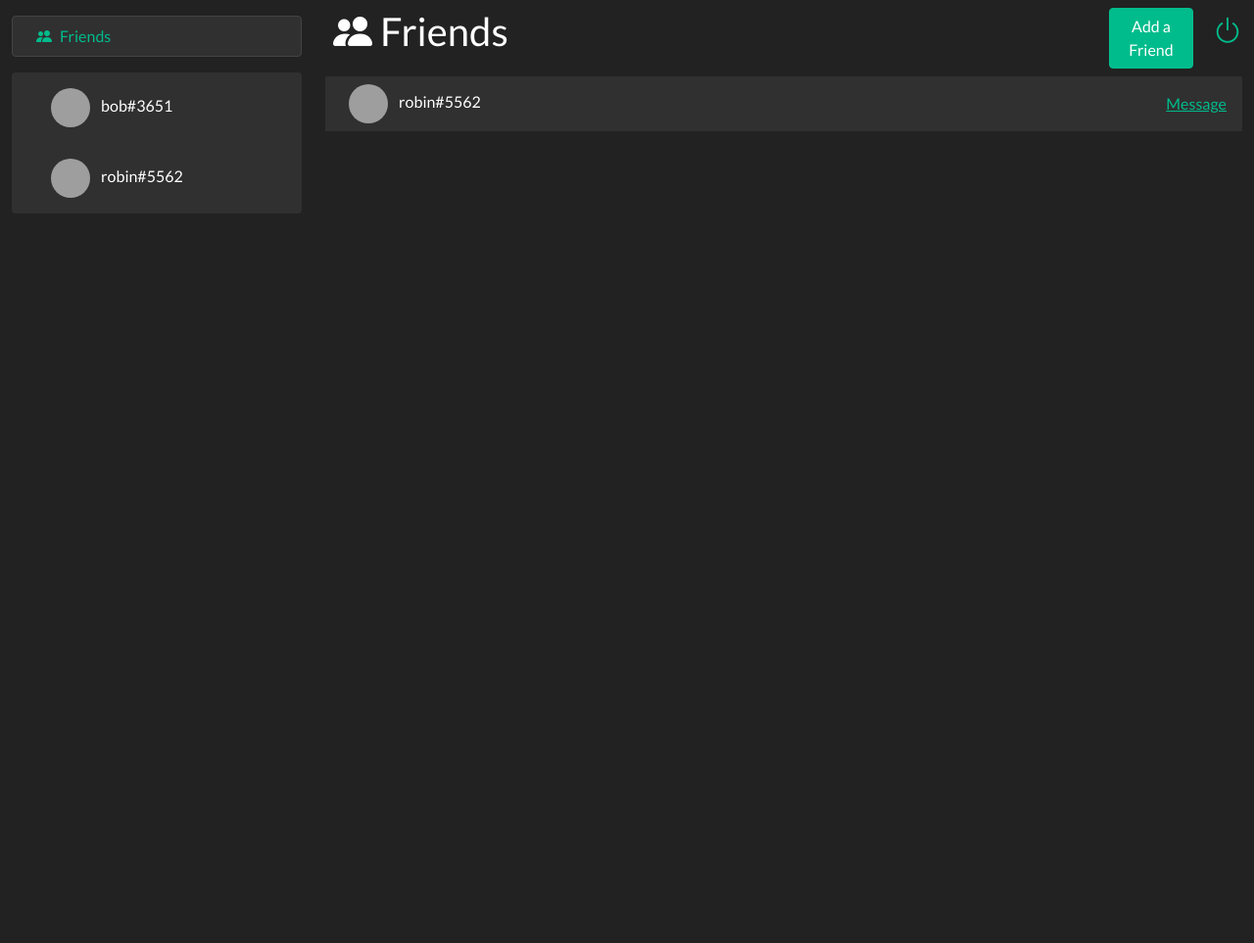
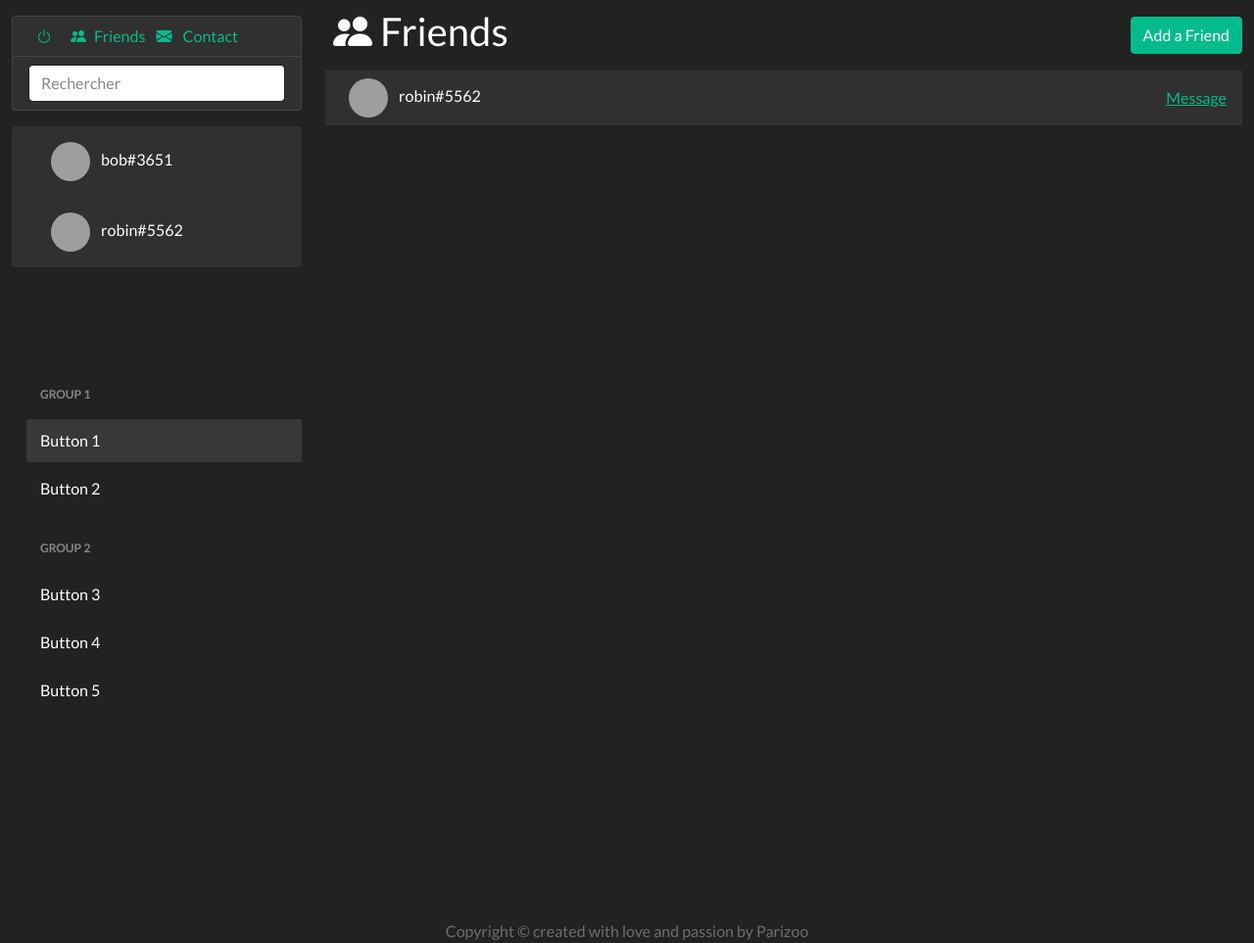
Before and after one commit to YPariset/ec-code-2021-discoding-php-YPariset, a PHP site: page / in a window 1280 px wide. Shown: the whole page at 98% size. Before the commit the page ends 800 px from the top, so only its background shows below. Run offline with PHP 8.4, Linux system fonts and the light colour scheme; the visitor is signed in with stand-in values (Sample User, id 1); data comes from the database, SQL or seed files in the repository; grey boxes are pictures that could not be loaded.

Commit message:
Scroll function in element, add friend, sidebar channels and footer DONE

```diff
--- a/src/model/user.php
+++ b/src/model/user.php
@@ -200,12 +200,14 @@ class User
         $db = init_db();
 
         $req = $db->prepare("SELECT * FROM users WHERE username = ?");
-        $req->execute([$username]);
-
-        // Close database connection
+        $req->execute(array($username));
+        $row = $req->fetch();
+        if($row['username'] != $username){
+          return false;
+        }else{
+          return $row;
+        }
         $db = null;
-
-        return $req->fetch();
     }
 
 
--- a/src/static/css/style.css
+++ b/src/static/css/style.css
@@ -1,3 +1,80 @@
+
+#container {
+    width: 100%;
+    height: 70vh;
+    overflow: hidden;
+    display: flex;
+    background: #141414;
+  }
+
+  .sidebar {
+    height: 100%;
+    background: #222;
+    display: flex;
+    flex-direction: column;
+    flex: 1 1 800px;
+  }
+  .sidebar-scroller {
+    height: 100%;
+    overflow: hidden auto;
+    width: 350px;
+  }
+  .sidebar-group {
+    padding: 15px;
+  }
+  .sidebar-group-title {
+    font-weight: bold;
+    text-transform: uppercase;
+    color: #888;
+    font-size: 12px;
+    margin-left: 14px;
+  }
+  .sidebar-btn {
+    background: transparent;
+    border: none;
+    border-radius: 3px;
+    display: block;
+    padding: 10px 14px;
+    width: 100%;
+    text-align: left;
+    cursor: pointer;
+    color: #fff;
+  }
+  .sidebar-btn:not(:last-child) {
+    margin-bottom: 5px;
+  }
+  .sidebar-btn:hover {
+    background: rgba(255, 255, 255, 0.05);
+  }
+  .sidebar-btn.active {
+    background: rgba(255, 255, 255, 0.1);
+  }
+
+  .content {
+    display: flex;
+    flex-direction: column;
+    flex: 1 1 800px;
+  }
+  .content-scroller {
+    height: 100%;
+    overflow: hidden auto;
+    padding: 15px;
+  }
+
+  .content h1 {
+    margin-top: 0;
+  }
+  .content p {
+    margin-bottom: 50px;
+  }
+  .content-box {
+    background: #222;
+    height: 500px;
+    margin-bottom: 15px;
+  }
+
+
+
 html, body {
     height: 100%;
 }
@@ -56,3 +133,22 @@ span.emoji {
     font-size: 30px;
     padding-left: 20px;
 }
+
+.conversationContent {
+   height: 250px;
+   overflow:auto;
+}
+
+.messageContent {
+    height: 650px;
+    overflow:auto;
+}
+
+.channelContent {
+    height: 350px;
+    overflow:auto;
+}
+
+.footer{
+    color: #6A6E71;
+}
--- a/src/view/base.php
+++ b/src/view/base.php
@@ -13,10 +13,18 @@
 
 
 <body>
+
 <?= $content; ?>
+
 
 <script src="/static/lib/bootstrap-5.0.0/js/bootstrap.min.js"></script>
 <script src="/static/js/script.js"></script>
 </body>
 
+<footer>
+        <div class="align-self-center d-flex justify-content-center footer">
+            <aside>Copyright © created with love and passion by Parizoo</aside>
+        </div>
+    </footer>
+
 </html>
--- a/src/view/conversationListViewPartial.php
+++ b/src/view/conversationListViewPartial.php
@@ -1,14 +1,22 @@
 <?php ob_start(); ?>
+
 <div class="col-sm-6 col-md-3 friends-list">
-
     <ul class="list-group mt-3 mb-3">
         <li class="list-group-item">
+            <a class="bi bi-power mx-2" href="index.php?action=logout"></a>
             <a href="/index.php?action=friend">
                 <i class="bi-people-fill mx-2"></i>Friends
             </a>
+            <a href="/index.php?action=contact">
+                <i class="bi-envelope-fill mx-2"></i> Contact
+            </a>
+        </li>
+        <li class="list-group-item">
+        <input type="search" id="search" name="title" class="form-control"
+                       placeholder="Rechercher">
         </li>
     </ul>
-    <ul class="list-group border-0">
+    <ul class="list-group border-0 conversationContent ">
         <?php foreach ($conversations as $conv): ?>
             <li class="list-group-item border-0">
 
@@ -27,5 +35,29 @@
             </li>
         <?php endforeach; ?>
     </ul>
+    <div id="container">
+        <aside class="sidebar">
+            <div class="sidebar-scroller channelContent">
+                <section class="sidebar-group">
+                    <p class="sidebar-group-title">Group 1</p>
+                    <button class="sidebar-btn active">Button 1</button>
+                    <button class="sidebar-btn">Button 2</button>
+                </section>
+                <section class="sidebar-group">
+                    <p class="sidebar-group-title">Group 2</p>
+                    <button class="sidebar-btn">Button 3</button>
+                    <button class="sidebar-btn">Button 4</button>
+                    <button class="sidebar-btn">Button 5</button>
+                    <button class="sidebar-btn">Button 6</button>
+                </section>
+                <section class="sidebar-group">
+                    <p class="sidebar-group-title">Group 3</p>
+                    <button class="sidebar-btn">Button 7</button>
+                    <button class="sidebar-btn">Button 8</button>
+                </section>
+            </div>
+        </aside>
+    </div>
 </div>
+
 <?php $conversation_list_content = ob_get_clean(); ?>
--- a/src/view/conversationView.php
+++ b/src/view/conversationView.php
@@ -6,6 +6,7 @@
         <?= $conversation_list_partial ?>
 
         <div class="col-sm-6 col-md-9 mt-2">
+            <div class="messageContent">
                 <div class="row m-auto">
                     <h3><?= $interlocutor['username'] ?></h3>
 
@@ -43,7 +44,7 @@
                             </div>
                         </div>
                     <?php endforeach; ?>
-
+                </div>
             </div>
             <form class="d-flex mt-3" action="/index.php?action=conversation&sub_action=add_message&conversation_id=<?= $conversation_id ?>" method="post">
                     <div class="flex-grow-1">
--- a/src/view/friendView.php
+++ b/src/view/friendView.php
@@ -6,12 +6,11 @@
 
         <div class="col-sm-6 col-md-9 mt-2">
             <div class="row">
-                <div class="col-10">
+                <div class="col-md-10">
                     <h2><i class="bi-people-fill mx-2"></i>Friends</h2>
                 </div>
-                <div class="col-2 align-self-center d-flex justify-content-end">
+                <div class="col-md-2 align-self-center d-flex justify-content-end">
                     <a href="/index.php?action=friend&sub_action=add_friend" class="btn btn-success">Add a Friend</a>
-                    <a class="bi bi-power logout" href="index.php?action=logout"></a>
                 </div>
             </div>
             <ul class="list-group list-group-flush mt-2">
```
Also changed, not shown: 2 other files. Lines whose indentation alone changed are shown as unchanged.
